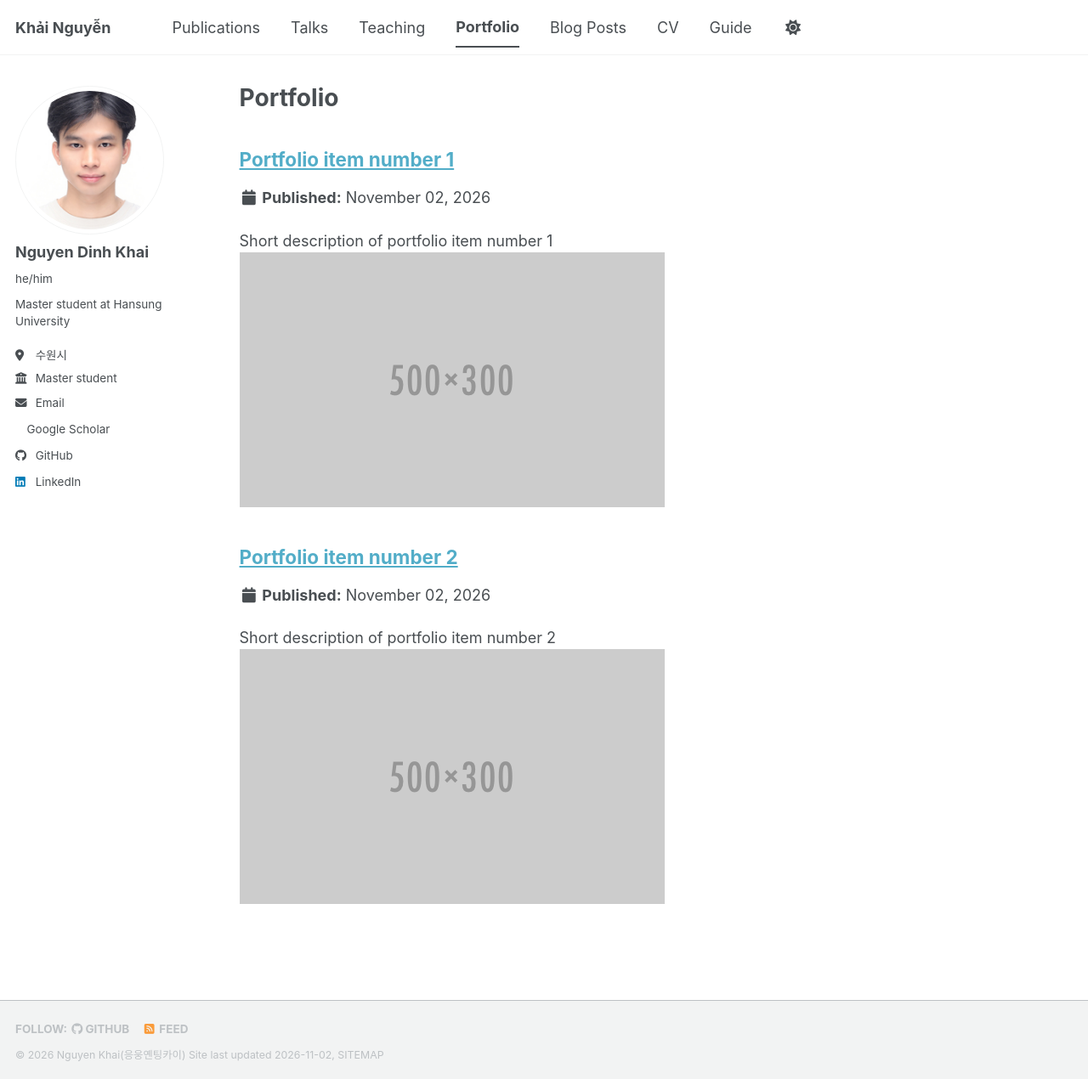
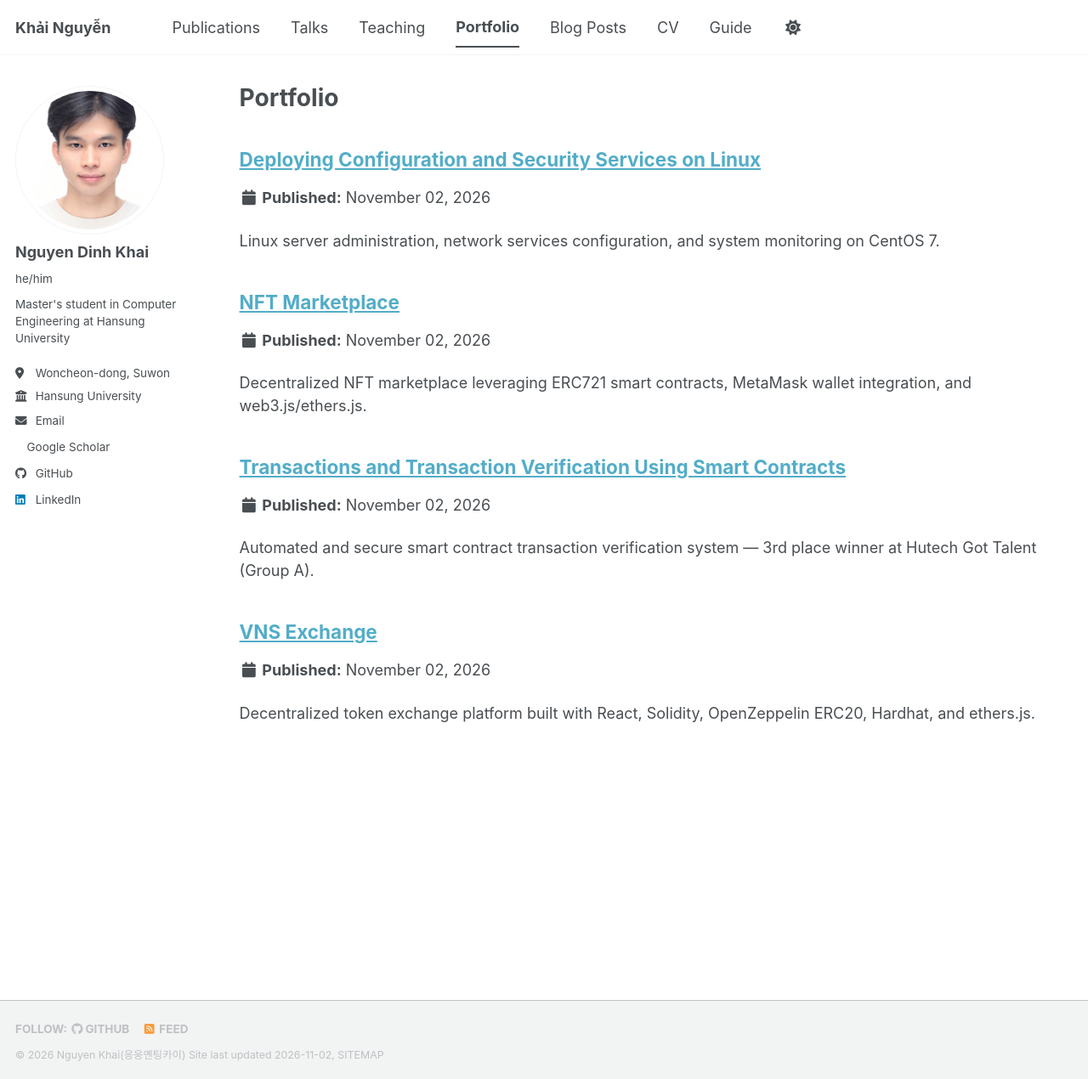
Before and after one commit to Khai-1711/khai-1111, a Jekyll site: the page built from _pages/portfolio.html, in a window 1280 px wide and 1270 px high. Shown: the whole window at 85% size. Built offline with Jekyll 4.4.1, drawn with Linux system fonts in a browser that asks for light colours; a style sheet for code colours, icons or effects is not loaded.

Commit message:
Update profile, CV, and portfolio from resume

```diff
--- a/_config.yml
+++ b/_config.yml
@@ -27,11 +27,11 @@ author:
   avatar: "profile.png"
   name: "Nguyen Dinh Khai"
   pronouns: "he/him"
-  bio: "Master student at Hansung University"
-  location: "수원시"
-  employer: "Master student"
+  bio: "Master's student in Computer Engineering at Hansung University"
+  location: "Woncheon-dong, Suwon"
+  employer: "Hansung University"
   uri: # URL
-  email: "Khai129031@gmail.com"
+  email: "khai129031@gmail.com"
 
   # Academic websites
   academia: # URL
--- a/_data/cv.json
+++ b/_data/cv.json
@@ -2,9 +2,9 @@
   "basics": {
     "name": "Nguyen Dinh Khai",
     "email": "khai129031@gmail.com",
-    "phone": "010-8058-1701",
+    "phone": "010.8058.1701",
     "website": "https://khai-1711.github.io/khai-1111",
-    "summary": "Master student at Hansung University with a background in Information Security and hands-on experience building Ethereum smart contracts and Web3 applications.",
+    "summary": "Master's student in Computer Engineering at Hansung University with a background in Information Security and hands-on experience building Ethereum smart contracts and Web3 applications.",
     "location": {
       "address": "Woncheon-dong",
       "postalCode": "",
@@ -39,10 +39,10 @@
       "endDate": "2023-09-01",
       "summary": "Core: TypeScript, Solidity, HTML, CSS. Technology: ETH, Hardhat, React.js, OpenZeppelin, Tailwind CSS.",
       "highlights": [
-        "Coded the entire UI for an exchange web platform used for trading the VNSe token",
-        "Used OpenZeppelin's ERC20 library to create a smart contract for a token",
-        "Deployed and verified the smart contract on the Ethereum network",
-        "Used ethers.js to interact with and connect to the smart contract"
+        "Coded entire UI for an exchange web platform used for trading Token VNSe",
+        "Used OpenZeppelin's ERC20 library to create a smart contract for a Token",
+        "Deployed and verified smart contract on the Ethereum network",
+        "Used ethers.js libraries to interact with and connect to the smart contract"
       ]
     },
     {
@@ -53,9 +53,9 @@
       "endDate": "2023-06-01",
       "summary": "Core: JavaScript, Solidity, HTML. Technology: ETH, MetaMask, Hardhat, React.js, OpenZeppelin.",
       "highlights": [
-        "Researched and self-learned ETH, Solidity, and OpenZeppelin frameworks",
+        "Researched and self-learned ETH, Solidity and OpenZeppelin frameworks",
         "Used OpenZeppelin's ERC721 library to create a smart contract for an NFT marketplace",
-        "Used web3.js and ethers.js to interact with and connect to the smart contract"
+        "Used web3.js and ethers.js libraries to interact with and connect to the smart contract"
       ]
     },
     {
@@ -67,8 +67,8 @@
       "summary": "Tools: CentOS 7, Windows XP, Windows 7.",
       "highlights": [
         "Installed monitoring tools: Cacti, Wireshark, Munin",
-        "Configured DNS, HTTP, DHCP, and FTP services",
-        "Installed NFS, VNC, SAMBA, MySQL, and SYSLOG servers",
+        "Configured DNS, HTTP, DHCP, FTP services",
+        "Installed NFS server, VNC server, SAMBA server, MySQL server, SYSLOG server",
         "Researched and installed RAID"
       ]
     },
@@ -80,68 +80,72 @@
       "endDate": "2022-12-01",
       "summary": "Core: JavaScript, Solidity, HTML. Technology: ETH, MetaMask, Hardhat, React.js, Tailwind CSS.",
       "highlights": [
-        "Researched and self-learned ETH and Solidity through YouTube and Google",
-        "Spent two weeks fixing Web3 connection bugs",
-        "Delivered a fully automated, secure smart contract using Solidity",
-        "3rd place winner, Hutech Got Talent competition, Group A"
+        "Researched and self-learned ETH and Solidity frameworks through YouTube and Google",
+        "Spent 2 weeks fixing bugs with Web3 connection issues",
+        "Delivered a completely automated and secure smart contract using Solidity",
+        "3rd place winner of Hutech Got Talent competition in Group A"
       ]
     }
   ],
   "education": [
     {
+      "institution": "Hansung University",
+      "area": "Master’s Degree in Computer Engineering",
+      "studyType": "Master's Degree",
+      "startDate": "2026-09-01",
+      "endDate": "09/2026 – Present",
+      "gpa": null,
+      "courses": []
+    },
+    {
       "institution": "Ajou University",
       "area": "Korean Language Program",
-      "studyType": "",
+      "studyType": "Language Program",
       "startDate": "2024-09-01",
-      "endDate": "",
+      "endDate": "09/2024 – 08/2026",
       "gpa": null,
       "courses": []
     },
     {
       "institution": "Ho Chi Minh City University of Technology",
       "area": "Information Security",
-      "studyType": "Engineer's Degree",
+      "studyType": "The degree of engineer",
       "startDate": "2019-09-01",
-      "endDate": "2024-04-01",
+      "endDate": "09/2019 – 04/2024",
       "gpa": "3.09/4.0",
       "courses": []
     }
   ],
   "skills": [
     {
-      "name": "Solidity",
+      "name": "Programming Languages & Technologies",
       "level": "",
-      "keywords": ["Smart contract development"]
+      "keywords": [
+        "Solidity: Smart Contract Development",
+        "Java: Mobile App Development",
+        "JavaScript",
+        "C#",
+        "Python: basic"
+      ]
     },
     {
-      "name": "Java",
+      "name": "Soft Skills",
       "level": "",
-      "keywords": ["Mobile app development"]
-    },
-    {
-      "name": "JavaScript",
-      "level": "",
-      "keywords": []
-    },
-    {
-      "name": "C#",
-      "level": "",
-      "keywords": []
-    },
-    {
-      "name": "Python",
-      "level": "Basic",
-      "keywords": []
+      "keywords": [
+        "English communication and reading comprehension skills",
+        "Korean communication and reading comprehension skills",
+        "Communication and teamwork skills"
+      ]
     }
   ],
   "languages": [
     {
       "language": "English",
-      "fluency": "Communication and reading comprehension"
+      "fluency": "Communication and reading comprehension skills"
     },
     {
       "language": "Korean",
-      "fluency": "TOPIK 4"
+      "fluency": "TOPIK 4, Communication and reading comprehension skills"
     }
   ],
   "interests": [],
@@ -149,5 +153,34 @@
   "publications": [],
   "presentations": [],
   "teaching": [],
-  "portfolio": []
+  "portfolio": [
+    {
+      "name": "VNS Exchange",
+      "category": "Web3 Platform & Smart Contract",
+      "date": "2023-09-01",
+      "description": "Exchange web platform for trading Token VNSe with OpenZeppelin ERC20 smart contract deployed on Ethereum, React UI, and ethers.js integration.",
+      "url": "https://github.com/Khai-1711"
+    },
+    {
+      "name": "NFT Marketplace",
+      "category": "Blockchain",
+      "date": "2023-06-01",
+      "description": "NFT marketplace with OpenZeppelin ERC721 smart contracts, MetaMask wallet integration, Hardhat, React.js, and web3.js / ethers.js.",
+      "url": "https://github.com/Khai-1711"
+    },
+    {
+      "name": "Linux Configuration and Security Services",
+      "category": "System Administration & Security",
+      "date": "2023-04-01",
+      "description": "Deployment and monitoring on CentOS 7: DNS, HTTP, DHCP, FTP, NFS, VNC, SAMBA, MySQL, SYSLOG, RAID, Cacti, Wireshark, and Munin.",
+      "url": ""
+    },
+    {
+      "name": "Transactions and Transaction Verification Using Smart Contracts",
+      "category": "Blockchain / Award Winner",
+      "date": "2022-12-01",
+      "description": "Automated and secure smart contracts using Solidity, MetaMask, React.js, and Tailwind CSS. 3rd Place Winner at Hutech Got Talent (Group A).",
+      "url": "https://github.com/Khai-1711"
+    }
+  ]
 }
--- /dev/null
+++ b/_portfolio/linux-security-services.md
@@ -0,0 +1,16 @@
+---
+title: "Deploying Configuration and Security Services on Linux"
+excerpt: "Linux server administration, network services configuration, and system monitoring on CentOS 7."
+collection: portfolio
+---
+
+**Timeline:** 02/2023 – 04/2023
+**Project Type:** System Administration & Security Project
+**Operating Systems:** CentOS 7, Windows XP, Windows 7
+**Tools & Services:** Cacti, Wireshark, Munin, DNS, HTTP, DHCP, FTP, NFS, VNC, SAMBA, MySQL, SYSLOG, RAID
+
+### Key Contributions:
+- Configured essential network infrastructure services: DNS, HTTP, DHCP, and FTP services.
+- Installed and secured multi-role server environments including NFS, VNC, SAMBA, MySQL, and SYSLOG servers.
+- Deployed network and performance monitoring systems utilizing Cacti, Wireshark, and Munin for proactive anomaly detection.
+- Researched, configured, and deployed RAID storage architectures.
--- /dev/null
+++ b/_portfolio/nft-marketplace.md
@@ -0,0 +1,15 @@
+---
+title: "NFT Marketplace"
+excerpt: "Decentralized NFT marketplace leveraging ERC721 smart contracts, MetaMask wallet integration, and web3.js/ethers.js."
+collection: portfolio
+---
+
+**Timeline:** 04/2023 – 06/2023
+**Project Type:** Personal Project
+**Core Stack:** JavaScript, Solidity, HTML
+**Technologies:** Ethereum, MetaMask, Hardhat, React.js, OpenZeppelin, web3.js, ethers.js
+
+### Key Contributions:
+- Researched and learned Ethereum, Solidity, and OpenZeppelin development frameworks independently.
+- Implemented smart contracts using OpenZeppelin's ERC721 standard library for non-fungible token minting and trading.
+- Leveraged `web3.js` and `ethers.js` libraries for seamless communication between the React frontend, MetaMask wallet, and smart contracts.
--- a/_portfolio/portfolio-1.md
+++ /dev/null
@@ -1,7 +0,0 @@
----
-title: "Portfolio item number 1"
-excerpt: "Short description of portfolio item number 1<br/><img src='/images/500x300.png'>"
-collection: portfolio
----
-
-This is an item in your portfolio. It can be have images or nice text. If you name the file .md, it will be parsed as markdown. If you name the file .html, it will be parsed as HTML.
--- a/_portfolio/portfolio-2.html
+++ /dev/null
@@ -1,7 +0,0 @@
----
-title: "Portfolio item number 2"
-excerpt: "Short description of portfolio item number 2 <br/><img src='/images/500x300.png'>"
-collection: portfolio
----
-
-This is an item in your portfolio. It can be have images or nice text. If you name the file .md, it will be parsed as markdown. If you name the file .html, it will be parsed as HTML.
--- /dev/null
+++ b/_portfolio/smart-contract-transactions.md
@@ -0,0 +1,16 @@
+---
+title: "Transactions and Transaction Verification Using Smart Contracts"
+excerpt: "Automated and secure smart contract transaction verification system — 3rd place winner at Hutech Got Talent (Group A)."
+collection: portfolio
+---
+
+**Timeline:** 10/2022 – 12/2022
+**Awards:** 3rd Place Winner in Hutech Got Talent Competition (Group A)
+**Core Stack:** JavaScript, Solidity, HTML
+**Technologies:** Ethereum, MetaMask, Hardhat, React.js, Tailwind CSS
+
+### Key Contributions:
+- Researched and self-learned Ethereum and Solidity smart contract development paradigms.
+- Successfully debugged and resolved complex Web3 provider connection issues.
+- Delivered a completely automated, secure transaction verification smart contract in Solidity.
+- Awarded 3rd place in Group A at the Hutech Got Talent competition for the project.
--- /dev/null
+++ b/_portfolio/vns-exchange.md
@@ -0,0 +1,17 @@
+---
+title: "VNS Exchange"
+excerpt: "Decentralized token exchange platform built with React, Solidity, OpenZeppelin ERC20, Hardhat, and ethers.js."
+collection: portfolio
+---
+
+**Timeline:** 07/2023 – 09/2023
+**Organization:** VNS EXCHANGE (Vietnam Startup)
+**Role:** Blockchain / Frontend Developer
+**Core Stack:** TypeScript, Solidity, HTML, CSS
+**Technologies:** Ethereum, Hardhat, React.js, OpenZeppelin, Tailwind CSS, ethers.js
+
+### Key Contributions:
+- Coded the entire user interface for a decentralized exchange web platform designed for trading Token VNSe.
+- Used OpenZeppelin's ERC20 library to build secure, robust smart contracts for token distribution and management.
+- Successfully deployed and verified smart contracts on the Ethereum network.
+- Integrated `ethers.js` libraries to connect web frontends directly to deployed Ethereum smart contracts.
```
Also changed, not shown: _pages/about.md (+2 -2 lines), _pages/cv.md (+16 -10 lines), 1 other file.
